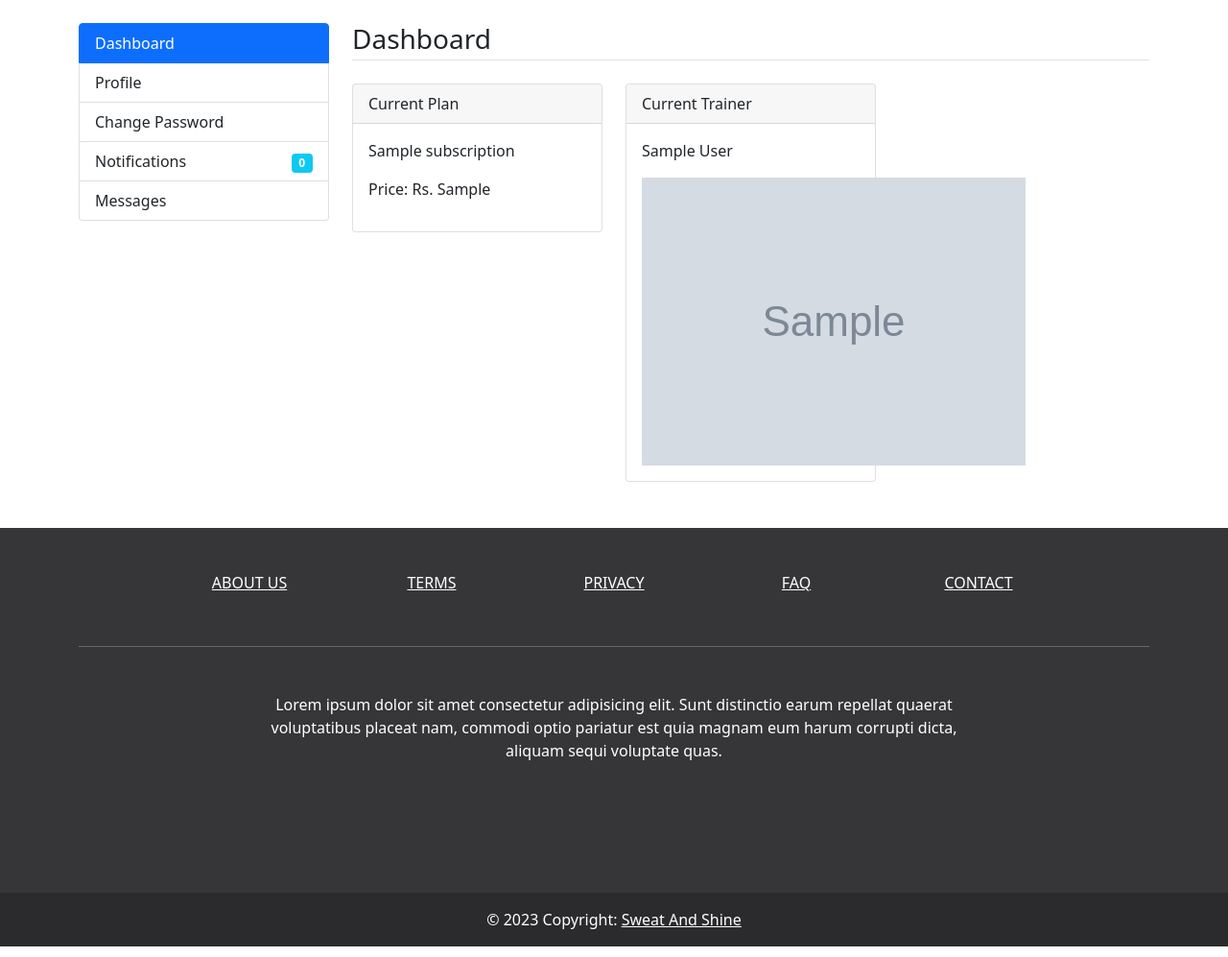
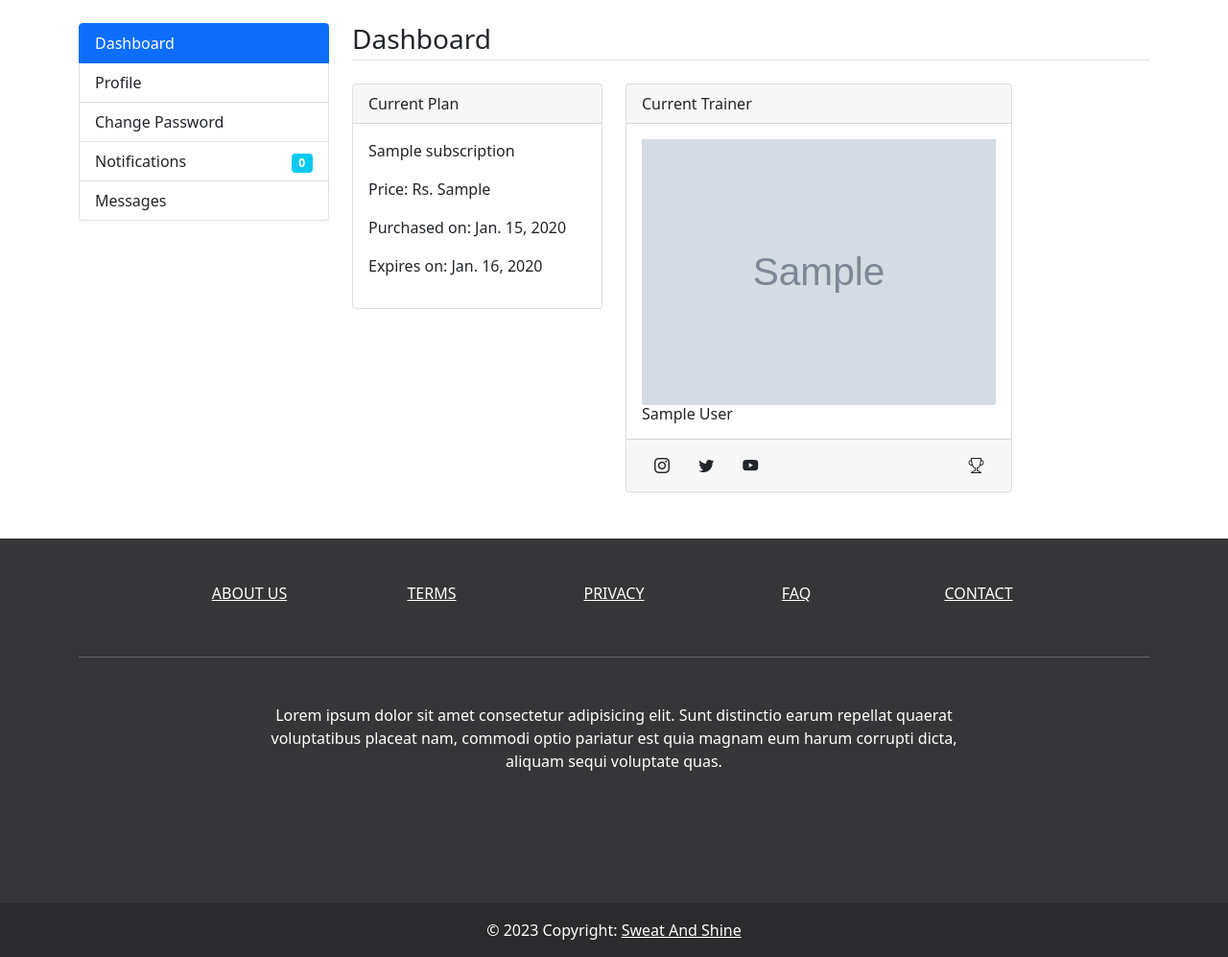
Before and after one commit to dipenstha00/GMS, a Django app: page /dashboard/ in a window 1280 px wide. Shown: the part 56-1053 px from the top of the page at 96% size. Run offline with Django 4.2, Linux system fonts and the light colour scheme; a user stored in the database is signed in; tables that the repository leaves empty hold one stand-in row (values such as "Sample post"); grey boxes marked "Sample" are stand-in pictures; some libraries are stand-ins or nearby versions.

Commit message:
Trainer Start

```diff
--- a/GMS/settings.py
+++ b/GMS/settings.py
@@ -39,7 +39,7 @@ INSTALLED_APPS = [
     'django.contrib.messages',
     'django.contrib.staticfiles',
     'main',
-
+    'mathfilters',
 ]
 
 MIDDLEWARE = [
--- a/main/models.py
+++ b/main/models.py
@@ -8,6 +8,8 @@ class Slider(models.Model):
     img=models.ImageField(upload_to="sliders/")
     alt_text = models.CharField(max_length=150)
 
+    class Meta:
+        verbose_name_plural='Slider'
     def __str__(self):
         return self.alt_text
 
@@ -18,6 +20,9 @@ class Services(models.Model):
     title=models.CharField(max_length=150)
     detail=models.TextField()
     img=models.ImageField(upload_to="services/")
+
+    class Meta:
+        verbose_name_plural='Services'
 
     def __str__(self):
         return self.title
@@ -56,6 +61,9 @@ class Gallery(models.Model):
     detail=models.TextField()
     img=models.ImageField(upload_to="gallery/")
 
+    class Meta:
+        verbose_name_plural='Gallery'
+
     def __str__(self):
         return self.title
 
@@ -78,7 +86,7 @@ class Subscription(models.Model):
     title=models.CharField(max_length=150)
     price=models.IntegerField()
     max_member=models.IntegerField(null=True)
-
+    validity_days=models.IntegerField(null=True)
     def __str__(self):
         return self.title
 
@@ -122,7 +130,7 @@ class SubscriberPlan(models.Model):
     user=models.ForeignKey(User, on_delete=models.CASCADE)
     plan=models.ForeignKey(Subscription,on_delete=models.CASCADE)
     price=models.CharField(max_length=50)
-
+    reg_date=models.DateField(auto_now_add=True,null=True)
 
 class Trainer(models.Model):
     full_name = models.CharField(max_length=150)
@@ -133,6 +141,9 @@ class Trainer(models.Model):
     is_active=models.BooleanField(default=False)
     detail = models.TextField()
     image = models.ImageField(upload_to='trainers/')
+    instagram=models.CharField(max_length=300,null=True)
+    twitter=models.CharField(max_length=300,null=True)
+    youtube=models.CharField(max_length=300,null=True)
 
     def __str__(self):
         return self.full_name
@@ -145,6 +156,8 @@ class Notify(models.Model):
     read_by_user=models.ForeignKey(User,on_delete=models.CASCADE, null=True,blank=True)
     read_by_trainer=models.ForeignKey(Trainer,on_delete=models.CASCADE, null=True,blank=True)
 
+    class Meta:
+        verbose_name_plural='Notification'
 
     def __str__(self):
         return str(self.notifydetail)
@@ -161,3 +174,22 @@ class AssignSubscriber(models.Model):
 
     def __str__(self):
         return str(self.user)
+
+
+class Achievement(models.Model):
+    trainer=models.ForeignKey(Trainer,on_delete=models.CASCADE)
+    title = models.CharField(max_length=100)
+    detail=models.TextField()
+    img=models.ImageField(upload_to='achievements/')
+
+    def __str__(self):
+        return self.title
+
+    def image_tag(self):
+        if self.img:
+            return mark_safe('<img src="%s" width="80>' % self.img.url)
+        else:
+            return 'no-image'
+
+    class Meta:
+        verbose_name_plural="Trainer's Achievements"
--- a/main/templates/base.html
+++ b/main/templates/base.html
@@ -10,6 +10,7 @@
     <link rel="stylesheet" href="https://cdn.jsdelivr.net/npm/bootstrap-icons@1.10.3/font/bootstrap-icons.css">
     <script src="{% static 'bootstrap.bundle.min.js' %}"></script>
     <script src="{% static 'jquery.min.js' %}"></script>
+
     <!-- Lightbox -->
     <!-- <link href="{% static 'lightbox2/dist/css/lightbox.min.css' %}" rel="stylesheet" type="text/css">
     <script src="{% static 'lightbox2/dist/js/lightbox.min.js' %}"></script> -->
@@ -42,7 +43,7 @@
                 </a>
                 <ul class="dropdown-menu">
                   {% if not request.user.is_authenticated %}
-                  {% if request.session.trainerLogin %}
+                  {% if not request.session.trainerLogin %}
                   <li><a class="dropdown-item" href="{% url 'trainerlogin' %}">Trainer Login</a></li>
                   {% else %}
                   <li><a class="dropdown-item" href="{% url 'trainerlogout' %}">Trainer Logout</a></li>
--- a/main/templates/user/dashboard.html
+++ b/main/templates/user/dashboard.html
@@ -16,16 +16,60 @@
                         <div class="card-body">
                             <p class="card-text">{{current_plan.plan}}</p>
                             <p>Price: Rs. {{current_plan.price}}</p>
+                            <p>Purchased on: {{current_plan.reg_date}}</p>
+                            <p>Expires on: {{enddate}}</p>
                         </div>
                     </div>
             </div>
 
-            <div class="col-md-4">
+            <div class="col-md-6">
                 <div class="card">
                     <div class="card-header">Current Trainer</div>
                     <div class="card-body">
-                        <p class="card-text">{{current_trainer.trainer.full_name}}</p>
-                        <img class="card-image" src="{{current_trainer.trainer.image}}"/>
+                        <img class="card-img-bottom" src="{{current_trainer.trainer.image.url}}" alt="{{current_trainer.trainer.full_name}}"/>
+                        <h6 class="card-text">{{current_trainer.trainer.full_name}}</h6>
+                    </div>
+                    <div class="card-footer">
+                        <a href="{{current_trainer.trainer.instagram}}" class="btn btn-pimary"><i class="bi bi-instagram"></i></a>
+                        <a href="{{current_trainer.trainer.twitter}}" class="btn btn-pimary"><i class="bi bi-twitter"></i></a>
+                        <a href="{{current_trainer.trainer.youtube}}" class="btn btn-pimary"><i class="bi bi-youtube"></i></a>
+                        <button class="btn btn-pimary float-end" data-bs-toggle="modal" data-bs-target="#AchievementModal" title="Achievement"><i class="bi bi-trophy "></i></button>
+                        <div class="modal fade" id="AchievementModal" tabindex="-1" aria-labelledby="exampleModalLabel" aria-hidden="true">
+                            <div class="modal-dialog modal-lg">
+                              <div class="modal-content">
+                                <div class="modal-header">
+                                  <h1 class="modal-title fs-5 " id="exampleModalLabel">{{current_trainer.trainer.full_name}}'s Achievements</h1>
+                                  <button type="button" class="btn-close" data-bs-dismiss="modal" aria-label="Close"></button>
+                                </div>
+                                <div class="modal-body">
+                                  <table class="table table-hover">
+                                    <thead>
+                                        <th>Title</th>
+                                        <th>Image</th>
+                                        <th>Detail</th>
+                                    </thead>
+                                    <tbody>
+                                        {% for item in current_trainer.trainer.achievement_set.all %}
+                                        <tr>
+                                        <td>{{item.title}}</td>
+                                        <td><img src="{{item.img.url}}" width="80"/></td>
+                                        <td>{{item.detail}}</td>
+
+                                        </tr>
+                                        {% endfor %}
+                                    </tbody>
+                                  </table>
+                                </div>
+                                <div class="modal-footer">
+                                  <button type="button" class="btn btn-sm" data-bs-dismiss="modal">Close</button>
+
+                                </div>
+                              </div>
+                            </div>
+                          </div>
+
+
+
                     </div>
                 </div>
         </div>
--- a/main/views.py
+++ b/main/views.py
@@ -2,10 +2,11 @@ from django.shortcuts import render,redirect
 from .models import *
 from . import forms
 from django.template.loader import get_template
+from django.db.models import Count
 from django.core import serializers
 from django.http import JsonResponse
 import stripe
-
+from datetime import timedelta
 # Create your views here.
 def home(request):
     sliders = Slider.objects.all()
@@ -13,8 +14,9 @@ def home(request):
     return render(request,'index.html',{'sliders':sliders,'cards':cards})
 
 def package(request):
-    package=Subscription.objects.all().order_by('price')
+    package=Subscription.objects.annotate(total_members=Count('subscriberplan__id')).all().order_by('price')
     features=SubscriptionFeature.objects.all()
+
     return render(request, 'pricing.html',{'package':package,'features':features})
 
 
@@ -115,6 +117,8 @@ def pay_cancel(request):
 def userdashboard(request):
     current_plan=SubscriberPlan.objects.get(user=request.user)
     current_trainer=AssignSubscriber.objects.get(user=request.user)
+    enddate=current_plan.reg_date+timedelta(days=current_plan.plan.validity_days)
+    # achieve=Achievement.objects.all()
     data=Notify.objects.all().order_by('-id')
     notifStatus=False
     jsondata=[]
@@ -134,7 +138,8 @@ def userdashboard(request):
         'current_plan':current_plan,
         'current_trainer':current_trainer,
         'totalUnread':totalUnread,
-
+        'enddate' : enddate,
+        # 'achieve' : achieve,
     })
 
 
```
Also changed, not shown: main/admin.py (+6 -2 lines), main/templates/pricing.html (+4 -3 lines), main/migrations/0025_subscription_validity_days.py (added), main/migrations/0026_subscriberplan_reg_date.py (added), main/migrations/0027_alter_gallery_options_alter_notify_options_and_more.py (added), main/migrations/0028_trainer_instagram_trainer_twitter_trainer_youtube.py (added), main/migrations/0029_achievement.py (added), media/achievements/1675229795282.jpg (added), media/achievements/1675229795282_xduvGBk.jpg (added), 1 other file.
